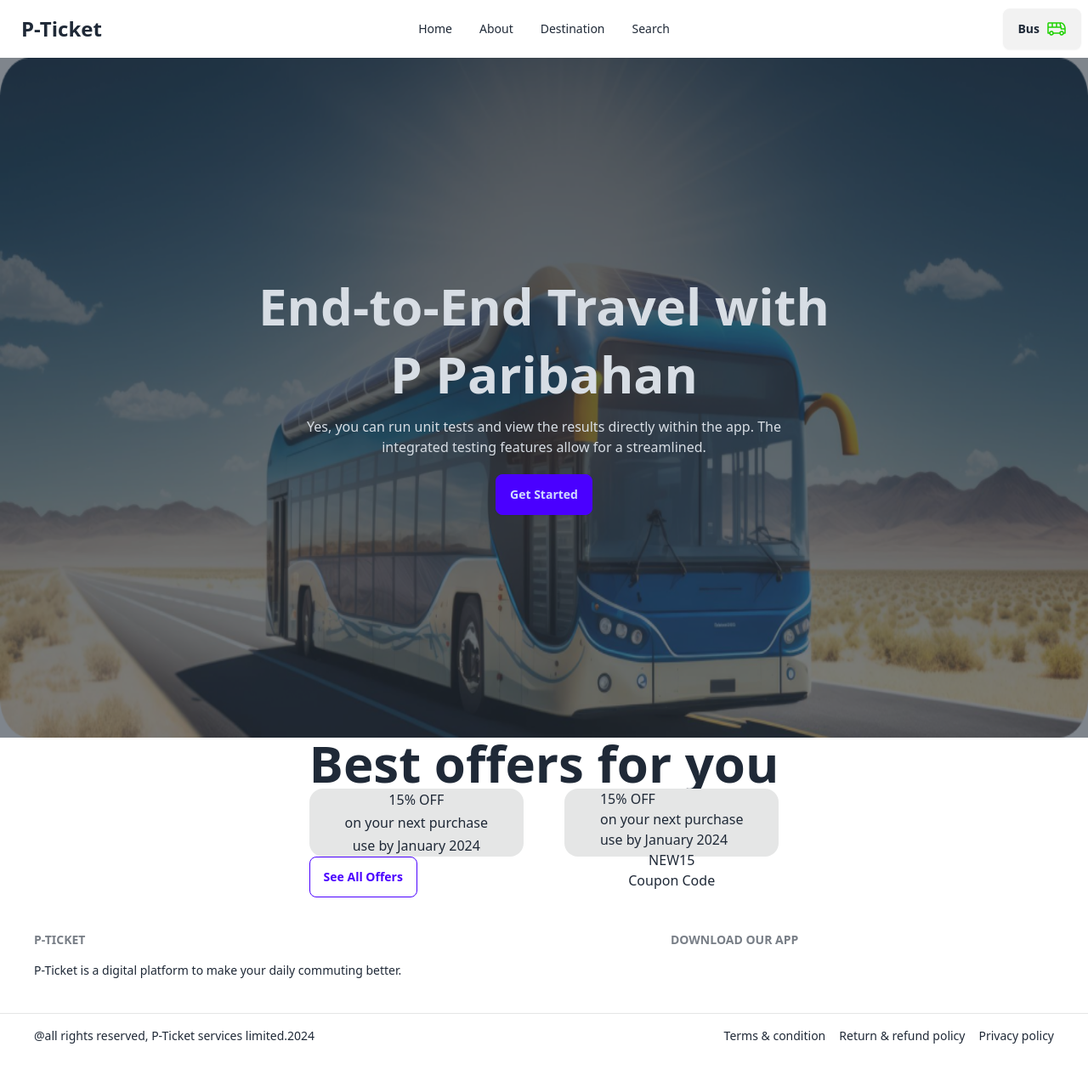
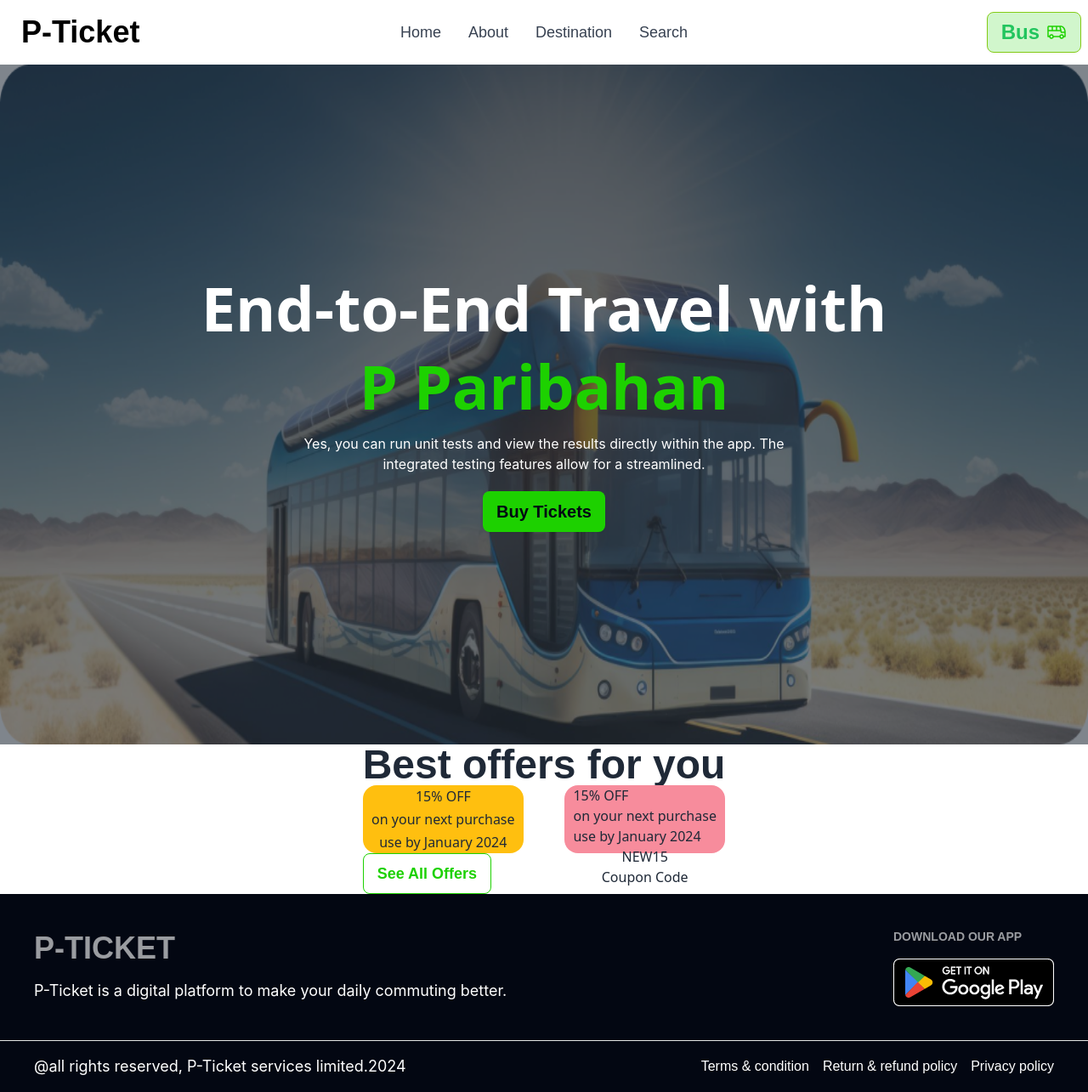
Before and after one commit to amitksarker/Assignment-5, a plain HTML site: page index.html in a window 1280 px wide. Shown: the whole page at 85% size. Before the commit the page ends 1245 px from the top, so only its background shows below. Drawn offline with nearby package versions, Linux system fonts and the light colour scheme.

Commit message:
added footer section

```diff
--- a/index.html
+++ b/index.html
@@ -14,17 +14,17 @@
 <body>
   <main class="w-1170 h-auto">
     <!--  NavBar Started   -->
-    <div class="navbar bg-base-100 font-Raleway">
+    <div class="navbar bg-base-100">
       <div class="navbar-start">
         <div class="dropdown">
           <div tabindex="0" role="button" class="btn btn-ghost lg:hidden">
             <svg xmlns="http://www.w3.org/2000/svg" class="h-5 w-5" fill="none" viewBox="0 0 24 24" stroke="currentColor"><path stroke-linecap="round" stroke-linejoin="round" stroke-width="2" d="M4 6h16M4 12h8m-8 6h16" /></svg>
           </div>
         </div>
-        <a class="btn btn-ghost text-2xl font-extrabold">P-Ticket</a>
+        <a class="btn btn-ghost text-4xl font-extrabold font-Raleway text-black">P-Ticket</a>
       </div>
-      <div class="navbar-center hidden lg:flex">
-        <ul class="menu menu-horizontal px-1">
+      <div class="navbar-center hidden lg:flex font-Raleway font-medium">
+        <ul class="menu menu-horizontal px-1 text-lg text-gray-700">
           <li><a> Home </a></li>
           <li><a> About </a></li>
           <li><a> Destination </a></li>
@@ -32,7 +32,7 @@
         </ul>
       </div>
       <div class="navbar-end">
-        <a class="btn">Bus
+        <a class="btn font-bold text-2xl font-Raleway text-green-500 bg-[#1DD10033]  border-lime-500">Bus
           <img src="images/bus-icon.png" alt="">
         </a>
       </div>
@@ -49,11 +49,11 @@
             <p class="text-6xl font-bold">End-to-End Travel with</p>
             <P class="text-6xl font-bold">P Paribahan</p>
 -->
-            <p class="text-6xl font-bold mb-5"> End-to-End Travel with </p>
-            <p class="text-6xl font-bold mb-5"> P Paribahan </p>
-            <p class="mb-5">Yes, you can run unit tests and view the results directly within the app. The <br>
+            <p class="text-7xl font-bold mb-5 text-white"> End-to-End Travel with </p>
+            <p class="text-7xl font-bold mb-5 text-[#1DD100]"> P Paribahan </p>
+            <p class="mb-5 font-Inter text-base font-normal text-[#FFFFFF]">Yes, you can run unit tests and view the results directly within the app. The <br>
             integrated testing features allow for a streamlined.</p>
-            <button class="btn btn-primary">Get Started</button>
+            <button class="btn bg-[#1DD100] border-none text-[#030712] font-Raleway text-xl font-bold py-2">Buy Tickets</button>
           </div>
         </div>
       </div>
@@ -61,16 +61,16 @@
       <!--  copupon part started -->
       <div class="flex justify-center items-center">
         <div >
-          <p class="text-6xl font-bold"> Best offers for you</p>
+          <p class="font-Raleway text-5xl font-bold font-[#030712]"> Best offers for you</p>
           <!--Divider horizontal-->
           <div class="flex w-full">
-            <div class="grid h-20 flex-grow card bg-base-300 rounded-box place-items-center">
+            <div class="grid h-20 flex-grow card bg-[#FFBF0F] rounded-box place-items-center">
               <h1> 15% OFF</h1>
               <p>on your next purchase </p>
               <p>use by January 2024 </p>
             </div>
             <div class=" divider-horizontal"></div>
-            <div class="grid h-20 flex-grow card bg-base-300 rounded-box place-items-center">
+            <div class="grid h-20 flex-grow card bg-[#F78C9C] rounded-box place-items-center">
               <div class="flex justify-between">
                 <div>
                   <h1> 15% OFF</h1>
@@ -83,29 +83,32 @@
               </div>
           </div>
           <!--Divider horizontal ended-->
-          <button class="btn btn-outline btn-primary">See All Offers</button>
+          <button class="btn border-[#1DD100] btn-outline text-[#1DD100] font-Raleway font-bold text-lg">See All Offers</button>
       </div>
       </div>
 
       <!--  copupon part Ended -->
 
       <!-- footer started -->
-      <footer class="footer p-10 bg-base-white text-base-content">
+      <footer class="footer p-10 bg-[#030712] text-base-content flex justify-between items-center">
         <nav>
-          <h1 class="footer-title">P-Ticket</h1>
-          <a class="link link-hover">P-Ticket is a digital platform to make your
+          <h1 class="footer-title font-Raleway font-bold text-4xl text-[#FFFFFF]">P-Ticket</h1>
+          <a class="link link-hover font-Inter font-normal text-lg text-[#FFFFFF]">P-Ticket is a digital platform to make your
             daily commuting better.</a>
         </nav>
         <nav>
-          <h6 class="footer-title"> Download our app </h6>
+          <h6 class="footer-title font-Raleway font-semibold text-sm text-[#FFFFFF]"> Download our app </h6>
+          <img src="images/Group 104.png" alt="">
+        </div>
+          </button>
         </nav>
       </footer>
-      <footer class="footer px-10 py-4 border-t bg-base-white text-base-content border-base-300">
+      <footer class="footer px-10 py-4 border-t bg-[#030712] text-base-content border-base-300">
         <aside class="items-center grid-flow-col">
-          <p>@all rights reserved, P-Ticket services limited.2024</p>
+          <p class="font-Inter font-normal text-lg text-[#FFFFFF]">@all rights reserved, P-Ticket services limited.2024</p>
         </aside>
         <nav class="md:place-self-center md:justify-self-end">
-          <div class="">
+          <div class="font-Raleway font-medium text-base text-[#FFFFFF]">
             <nav class="grid grid-flow-col gap-4">
               <a class="link link-hover">Terms & condition</a>
               <a class="link link-hover">Return & refund policy</a>
--- a/style.css
+++ b/style.css
@@ -1,11 +1,11 @@
-@import url('https://fonts.googleapis.com/css2?family=Raleway:ital,wght@0,100..900;1,100..900&display=swap')
-
-// <uniquifier>: Use a unique and descriptive class name
-// <weight>: Use a value from 100 to 900
+@import url('https://fonts.googleapis.com/css2?family=Inter:wght@100..900&family=Raleway:ital,wght@0,100..900;1,100..900&display=swap')
 
 .font-Raleway{
     font-family: "Raleway", sans-serif;
-    font-optical-sizing: auto;
-    font-weight: <weight>;
-    font-style: normal;
 }
+.font-Raleway{
+    font-family: "Raleway", sans-serif;
+}
+.font-Inter{
+    font-family: "Inter", sans-serif;
+}
```
Also changed, not shown: images/Group 104.png (added).
